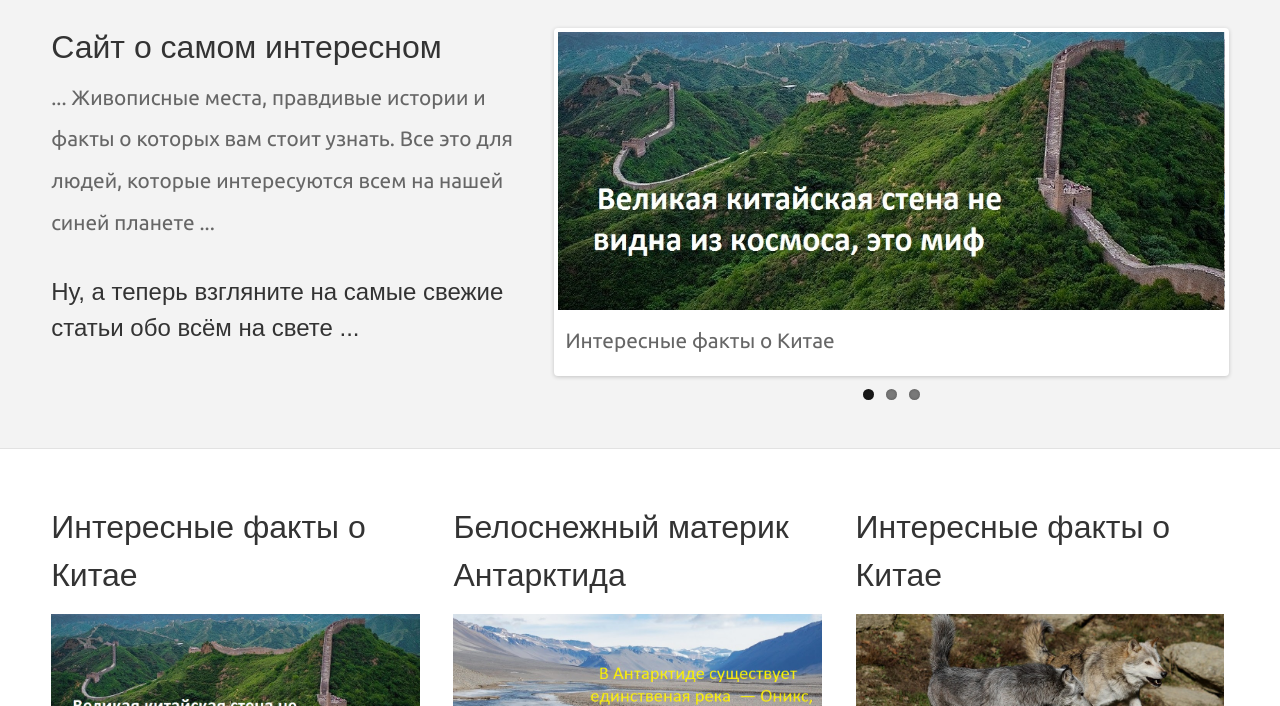
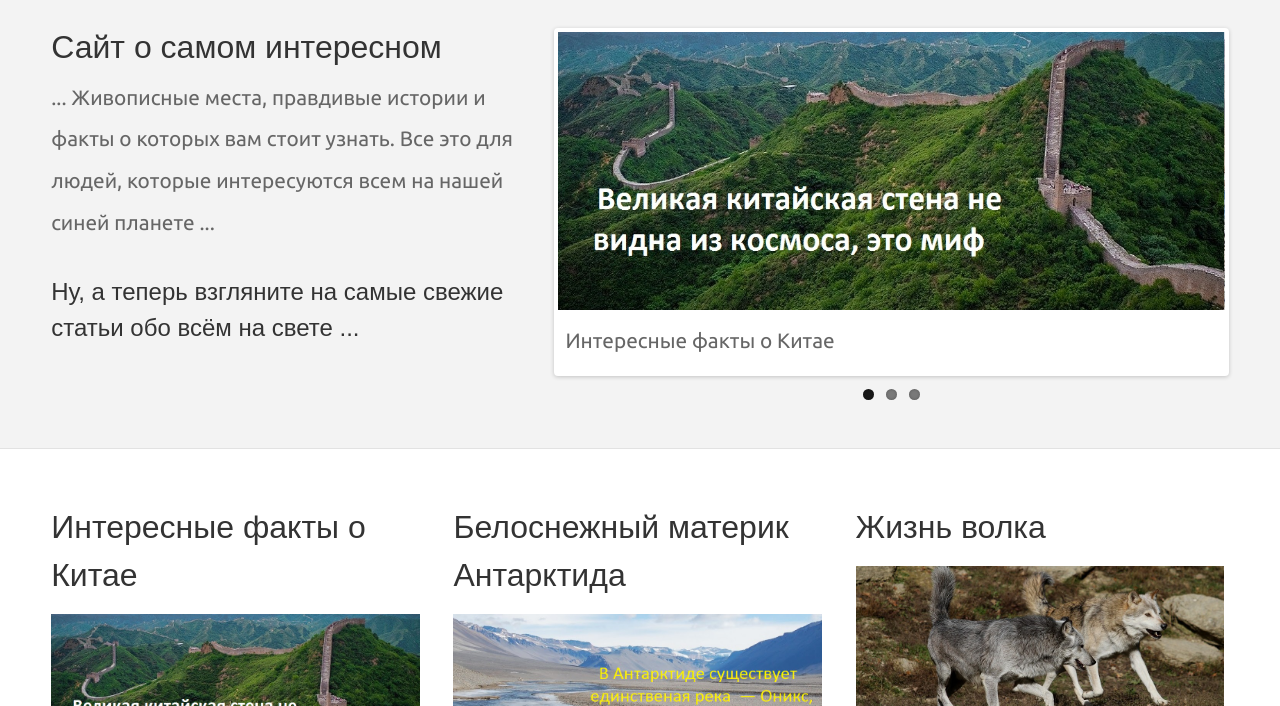
Before and after one commit to MrSezon/MrSezon.github.io, a plain HTML site: page index.html in a window 1280 px wide. Shown: the part 94-800 px from the top of the page. Drawn offline with nearby package versions, Linux system fonts and the light colour scheme; a web font is replaced by a local one.

Commit message:
Update index.html

```diff
--- a/index.html
+++ b/index.html
@@ -169,7 +169,7 @@ padding:20px 15px;
         </div>
         <div class="grid_4">
           <a href="article/page.html" class="article">
-          <h1 class="first-header">Интересные факты о Китае</h1>
+          <h1 class="first-header">Жизнь волка</h1>
             <img src="images/basic-pic3.jpg" />
             <p>Волк – млекопитающее из отряда псовых.  Являясь хищниками  живут группами – стаями. Главенствующие положение занимает вожак со своей волчицей. Все в стае приходятся друг другу родственниками.  Иногда по каким либо причинам все в стае травят одного волка, которого либо изгоняют или он уходит сам. В этой статье мы расскажем как раз историю о таком волке.</p>
          </a>
```
